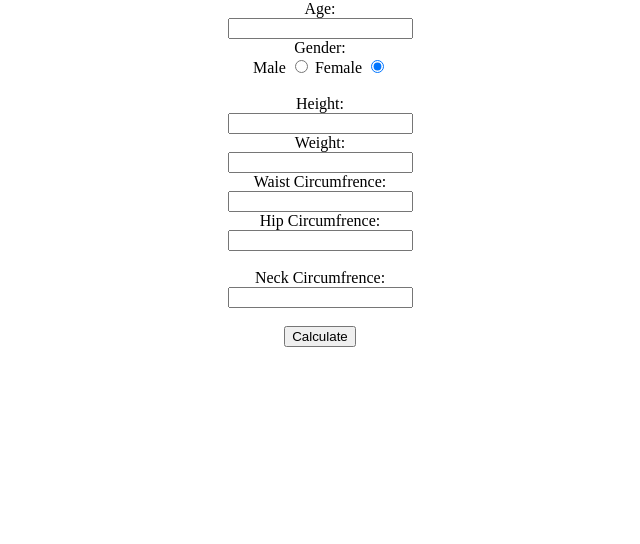
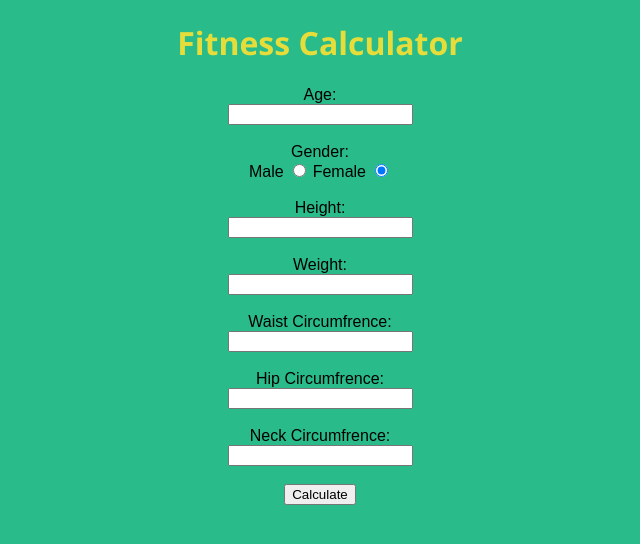
Before and after one commit to Alc2110/BodyCalculator, a plain HTML site: page index.html in a window 1280 px wide. Shown: the whole page, without its empty margins (320-960 px from the left). Drawn offline with Linux system fonts and the light colour scheme.

Commit message:
add some styling

```diff
--- a/index.html
+++ b/index.html
@@ -8,8 +8,10 @@
 
     <body>
         <form>
+            <h1>Fitness Calculator</h1>
+
             <label for="age">Age:</label><br>
-            <input type="number" step=1, id="age", name="age"><br>
+            <input type="number" step=1, id="age", name="age"><br><br>
 
             <label for="gender-group">Gender:</label>
             <div id="gender-group">
@@ -21,13 +23,13 @@
             </div><br>
 
             <label for="height">Height:</label><br>
-            <input type="number" step="any" id="height" name="height"><br>
+            <input type="number" step="any" id="height" name="height"><br><br>
 
             <label for="weight">Weight:</label><br>
-            <input type="number" step="any" id="weight" name="weight"><br>
+            <input type="number" step="any" id="weight" name="weight"><br><br>
 
             <label for="w-circ">Waist Circumfrence:</label><br>
-            <input type="number" step="any" id="w-circ" name="w-circ"><br>
+            <input type="number" step="any" id="w-circ" name="w-circ"><br><br>
 
             <div id="hc-group">
                 <label for="h-circ" id="hcir-label">Hip Circumfrence:</label><br>
--- a/index.js
+++ b/index.js
@@ -41,11 +41,11 @@ function calculateBMI(height, weight){
 }
 
 function calculateBFPmale(waist, neck, height){
-    return (495/(1.0324-0.19077*Math.log10(waist-neck) + 0.15456*Math.log10(height)))-450;
+    return Math.round(495/(1.0324-0.19077*Math.log10(waist-neck) + 0.15456*Math.log10(height)))-450;
 }
 
 function calculateBFPfemale(waist, neck, height, hip){
-    return (495/(1.29579-0.35004*Math.log10(waist+hip-neck) + 0.22100*Math.log10(height)))-450;
+    return Math.round(495/(1.29579-0.35004*Math.log10(waist+hip-neck) + 0.22100*Math.log10(height)))-450;
 }
 
 function hideHipCircumfrenceField(hide){
--- a/styles.css
+++ b/styles.css
@@ -1,4 +1,14 @@
 body{
     margin: auto;
     text-align: center;
+    background-color: #29bb89;
 }
+
+h1{
+    color: #e6dd3b;
+    font-family: 'Segoe UI', Tahoma, Geneva, Verdana, sans-serif;
+}
+
+label{
+    font-family: Arial, Helvetica, sans-serif;
+}
```
